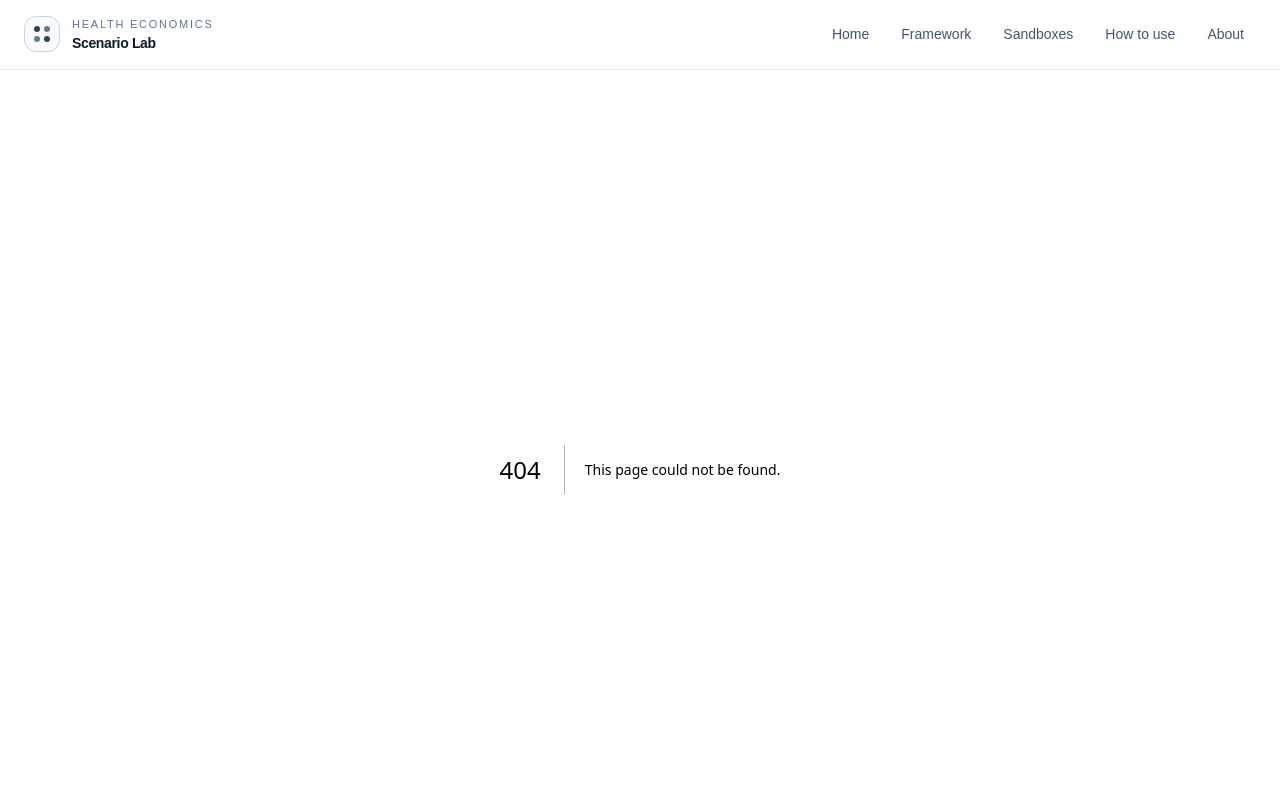
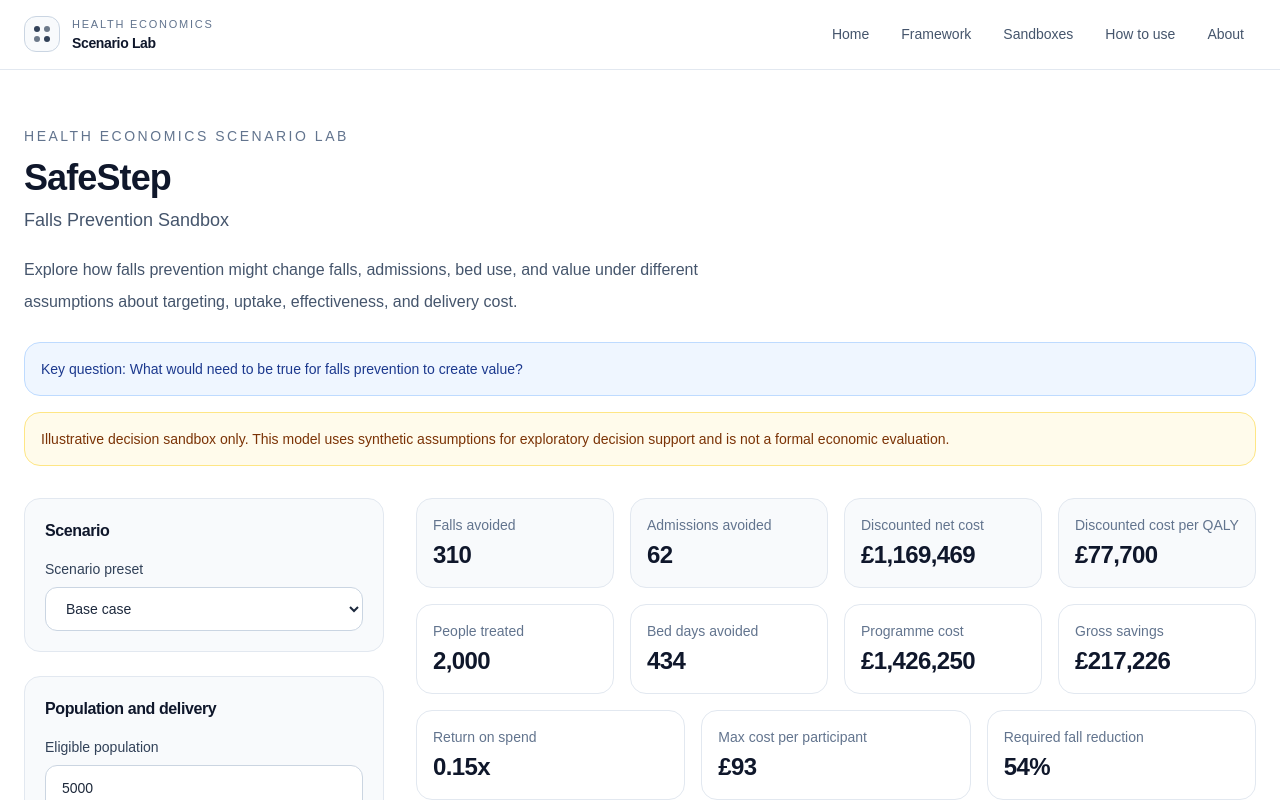
Before and after one commit to olivercareyncl/health-economics-scenario-lab, a Next.js app in the folder site/: page /sandboxes/safestep in a window 1280 px wide. Before the commit this address had no page. Shown: the top 800 px of the page. Built offline with nearby package versions, Linux system fonts and the light colour scheme.

Commit message:
Create page.tsx

```diff
--- /dev/null
+++ b/site/src/app/sandboxes/safestep/page.tsx
@@ -0,0 +1,5 @@
+import SafeStepApp from "@/components/safestep/safestep-app";
+
+export default function SafeStepPage() {
+  return <SafeStepApp />;
+}
```
